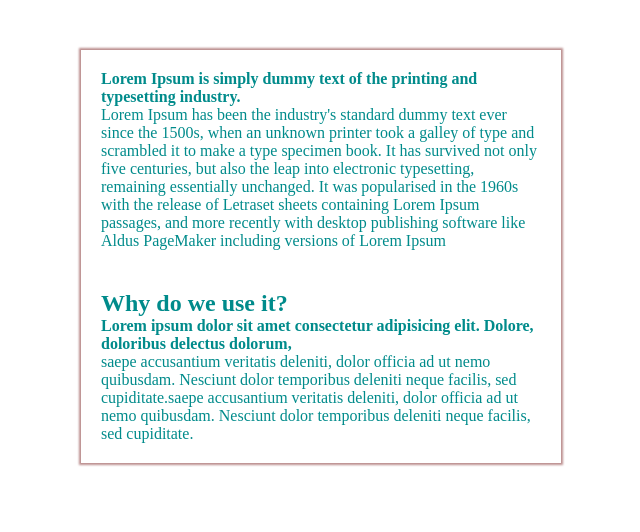
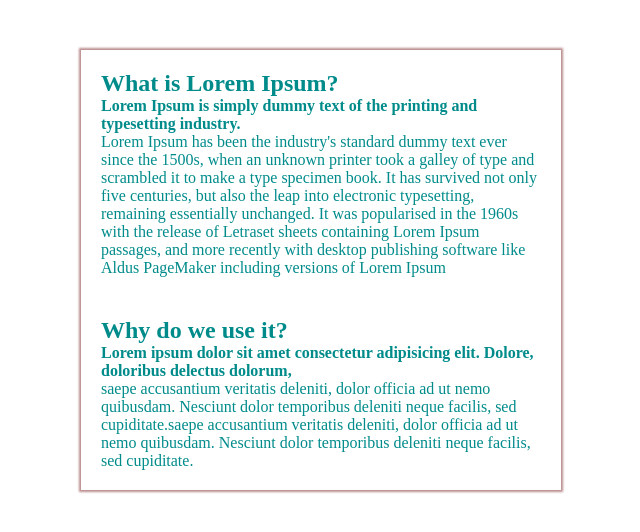
Before and after one commit to javoric/additional-assignment-3, a plain HTML site: page module-03/index.html in a window 1280 px wide. Shown: the whole page, without its empty margins (319-959 px from the left). Drawn offline with Linux system fonts and the light colour scheme.

Commit message:
adds corrections

```diff
--- a/module-03/index.html
+++ b/module-03/index.html
@@ -11,7 +11,7 @@
       <div class="block">
     <div class="text">
       <h2 class="title">
-
+        What is Lorem Ipsum?
       </h2>
         <b>Lorem Ipsum is simply dummy text of the printing and
          typesetting industry.</b>
```
